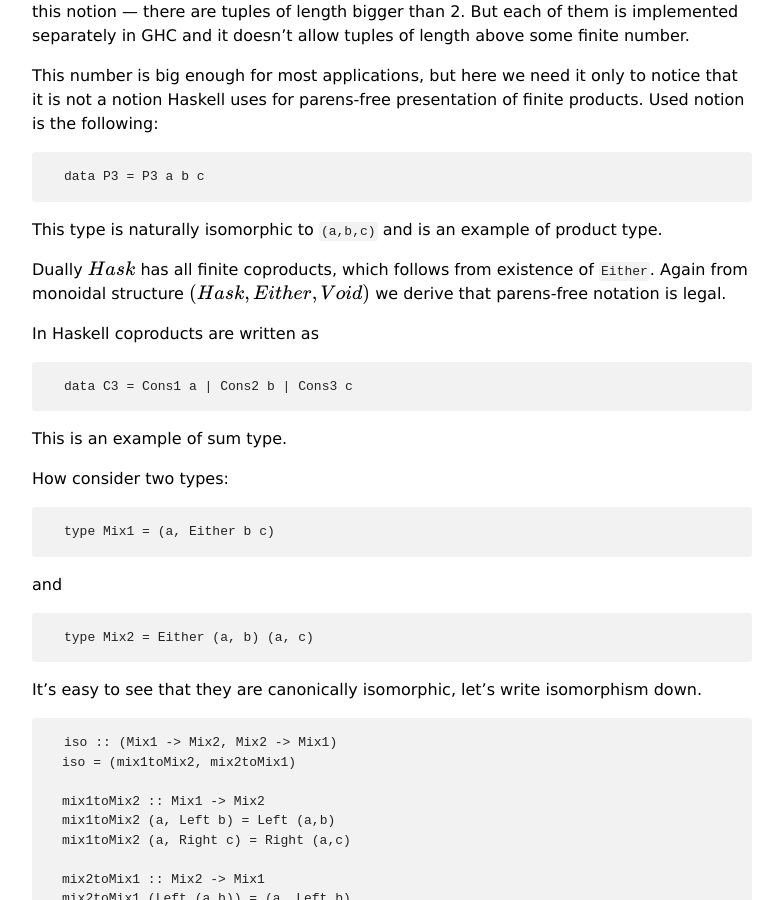
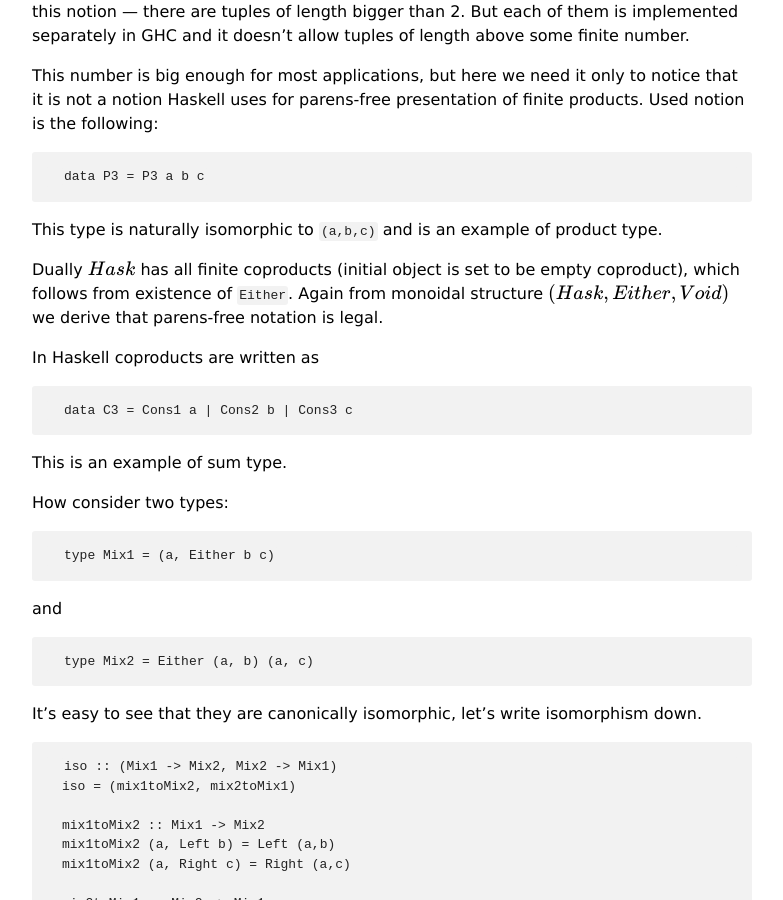
Before and after one commit to viviag/viviag.io, a Jekyll site: the page built from _posts/2023-02-25-platonic-hask-overview-adts.md, in a window 1280 px wide and 900 px high, scrolled down 669 px. Shown: the whole window, without its empty margins (248-1031 px from the left). Built offline with Jekyll 4.4.1, drawn with Linux system fonts in a browser that asks for light colours.

Commit message:
Add clarification on empty coproduct

````diff
--- a/_posts/2023-02-25-platonic-hask-overview-adts.md
+++ b/_posts/2023-02-25-platonic-hask-overview-adts.md
@@ -19,7 +19,7 @@ data P3 = P3 a b c
 ```
 This type is naturally isomorphic to `(a,b,c)` and is an example of product type.
 
-Dually $$Hask$$ has all finite coproducts, which follows from existence of `Either`. Again from monoidal structure $$(Hask, Either, Void)$$ we derive that parens-free notation is legal.
+Dually $$Hask$$ has all finite coproducts (initial object is set to be empty coproduct), which follows from existence of `Either`. Again from monoidal structure $$(Hask, Either, Void)$$ we derive that parens-free notation is legal.
 
 In Haskell coproducts are written as
 ```haskell
````
Also changed, not shown: 1 other file.
